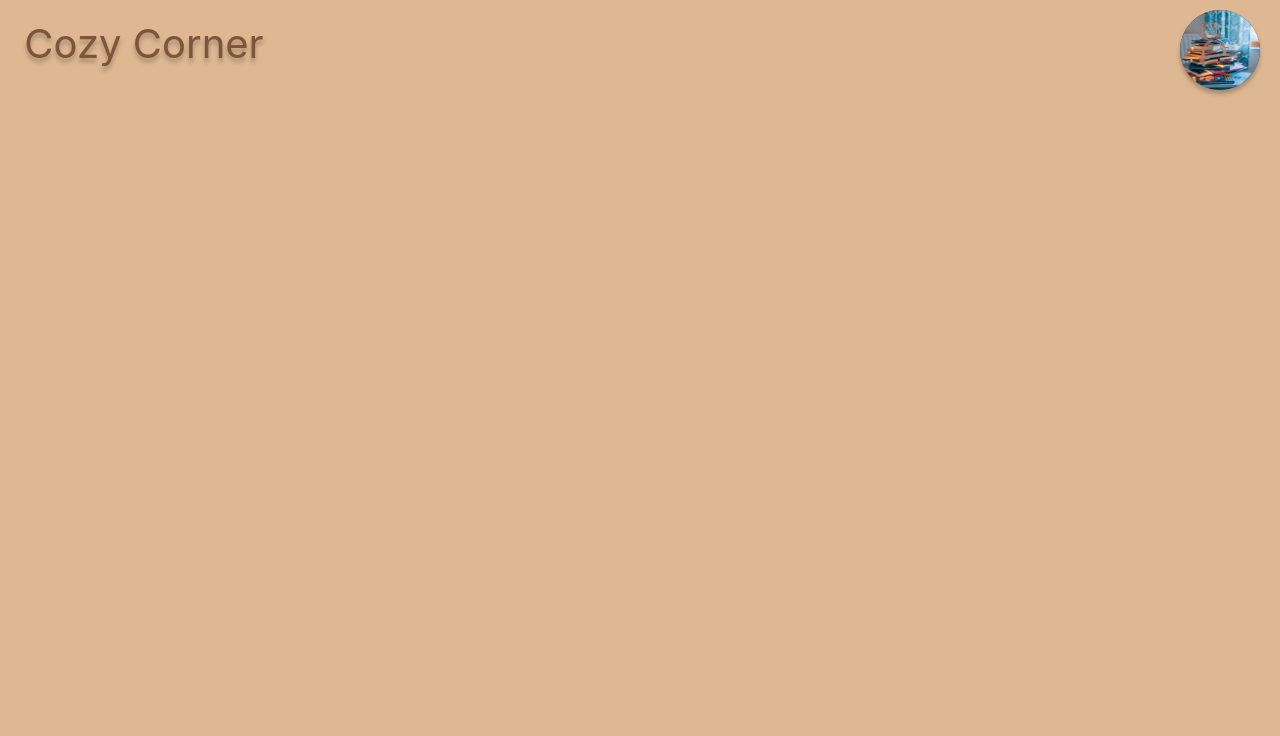
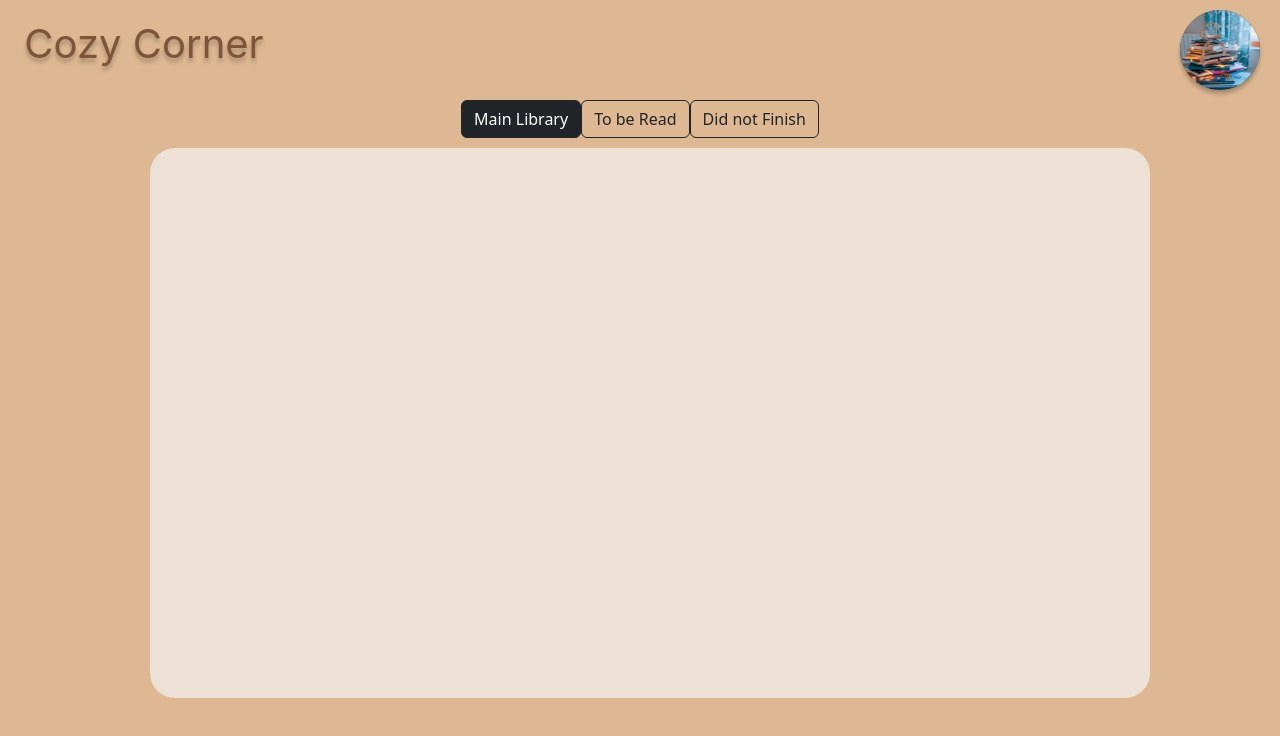
Before and after one commit to Raven-Ir/cozy-corner, a React (Create React App) app: page / in a window 1280 px wide. Shown: the top 736 px of the page. Built offline with nearby package versions, Linux system fonts and the light colour scheme.

Commit message:
Commit 002 - UI Update

```diff
--- a/package.json
+++ b/package.json
@@ -6,6 +6,7 @@
     "@testing-library/jest-dom": "^5.16.5",
     "@testing-library/react": "^13.4.0",
     "@testing-library/user-event": "^13.5.0",
+    "bootstrap": "^5.2.3",
     "react": "^18.2.0",
     "react-bootstrap": "^2.7.0",
     "react-dom": "^18.2.0",
--- a/src/App.css
+++ b/src/App.css
@@ -28,7 +28,7 @@
   top: 10px;
 
   border-radius: 50%;
-  border-color: #61dafb;
+  outline-color: #282c34;
   border-width: 100px;
 
   background: #7F5539;
@@ -82,3 +82,22 @@
     transform: rotate(360deg);
   }
 }
+
+
+.LibraryLayout{
+  margin-left: auto;
+  margin-top: 100px;
+  margin-right: auto;
+  top: 500px;
+  height: 600px;
+  width: 1000px;
+}
+
+.LibraryContentLayout {
+  width: 1000px;
+  height: 550px;
+  margin: 10px;
+  background-color: #EDE0D4;
+  border-radius: 25px;
+  overflow-y: auto;
+}
--- a/src/App.js
+++ b/src/App.js
@@ -1,5 +1,8 @@
 import './App.css';
+import Library from './Components/Library';
 import { UserProfile } from './Components/UserProfile';
+import 'bootstrap/dist/css/bootstrap.min.css';
+
 
 function App() {
   return (
@@ -8,6 +11,7 @@ function App() {
       <h1 className='CozyCorner' fixed="top" >Cozy Corner</h1>
 
       <UserProfile />
+      <Library />
 
     </div>
   );
--- a/src/Components/Library.js
+++ b/src/Components/Library.js
@@ -1,6 +1,10 @@
 import React, {useState} from "react";
+import Button  from "react-bootstrap/Button";
 import ButtonGroup from 'react-bootstrap/ButtonGroup';
 import ToggleButton from 'react-bootstrap/ToggleButton';
+import { useBootstrapPrefix } from "react-bootstrap/esm/ThemeProvider";
+import '../App.css'
+import { ToggleButtonGroup } from "react-bootstrap";
 
 function Library () {
     const[checked, setChecked] = useState(false);
@@ -13,21 +17,29 @@ function Library () {
     ];
 
     return(
+
+            <div className="LibraryLayout">
                 <div className="LibraryButtons">
-            <ButtonGroup className="mb-2">
-                {radios.map((map, index) => (
-
+                    {radios.map((radio, index) => (
                         <ToggleButton
-                        key={index}
-                        id={`radio-${index}`}
-                        type="radio"
-                        variant=""
+                            key = {index}
+                            id = {`radio-${index}`}
+                            type = "radio"
+                            name="radio"
+                            value = {radio.value}
+                            checked = {radioValue === radio.value}
+                            onChange = {(e) => setRadioValue(e.currentTarget.value)}
+                            variant = "outline-dark"
                         >
                             {radio.name}
                         </ToggleButton>
                     ))}
-            </ButtonGroup>
                 </div>
+                <div className="LibraryContentLayout">
+                </div>
+
+            </div>
+
 
     );
 
```
Also changed, not shown: src/index.css (line endings or trailing spaces), 1 other file (tests, documents, lock files or other folders). Lines whose indentation alone changed are shown as unchanged.
